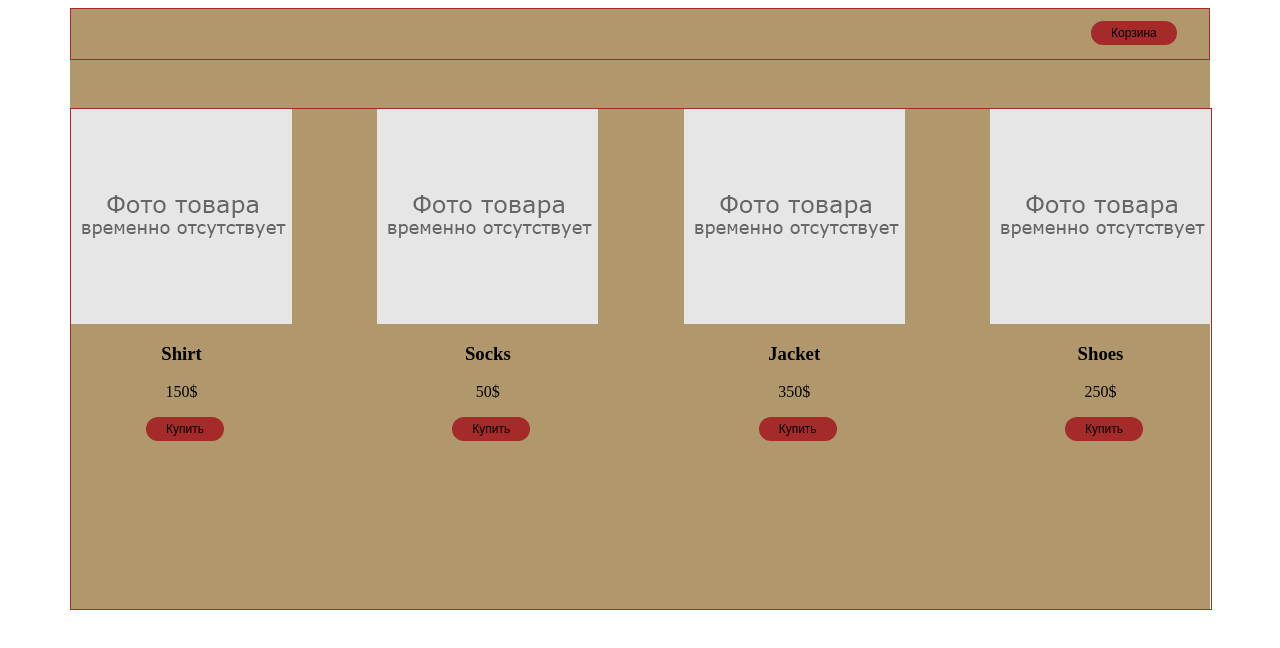
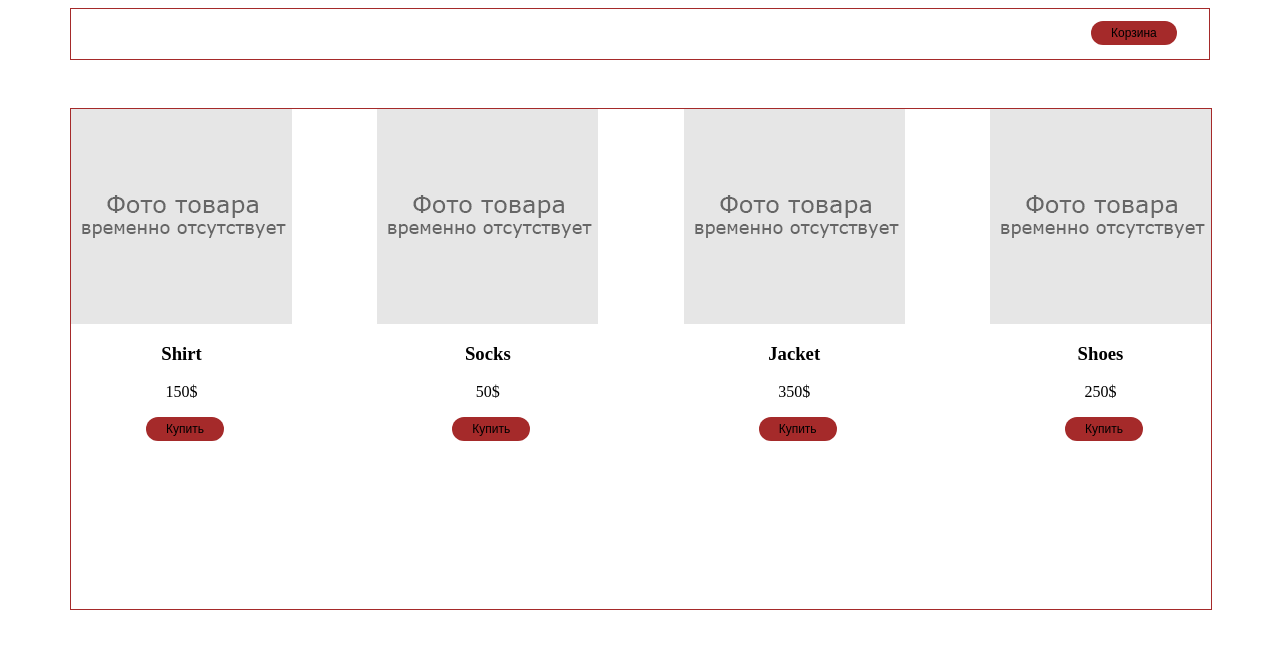
Before and after one commit to StrixRog13/java, a plain HTML site: page practic/index.html in a window 1280 px wide. Drawn offline with Linux system fonts and the light colour scheme.

Commit message:
css
удаление фона

```diff
--- a/practic/style.css
+++ b/practic/style.css
@@ -2,7 +2,6 @@
             width: 1140px;
             min-height: 100px;
             margin: 0 auto;
-            background-color: #b1986c;
 }
 
 .cart button {
```
Also changed, not shown: practic/index.html (+0 -1 lines).
